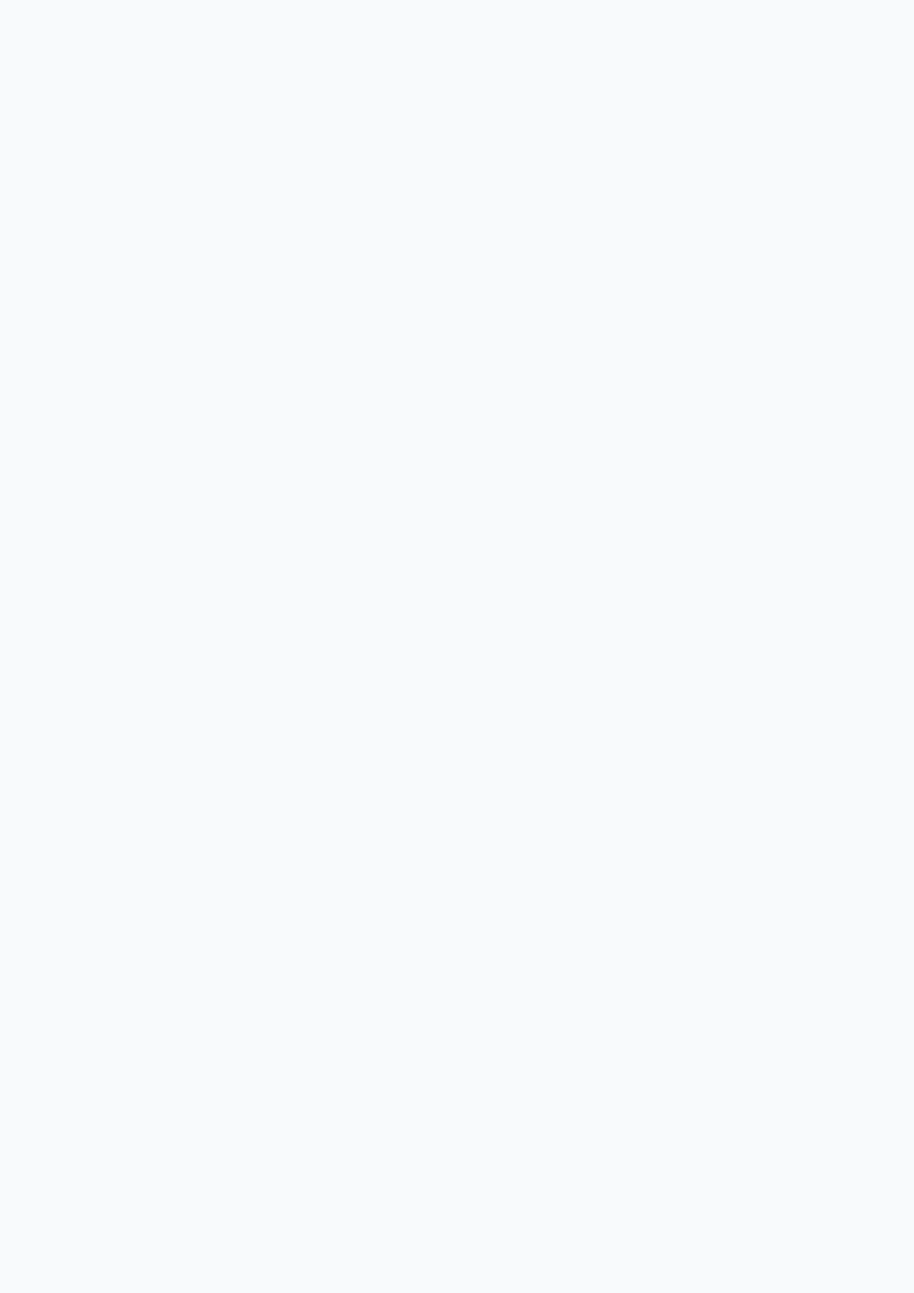
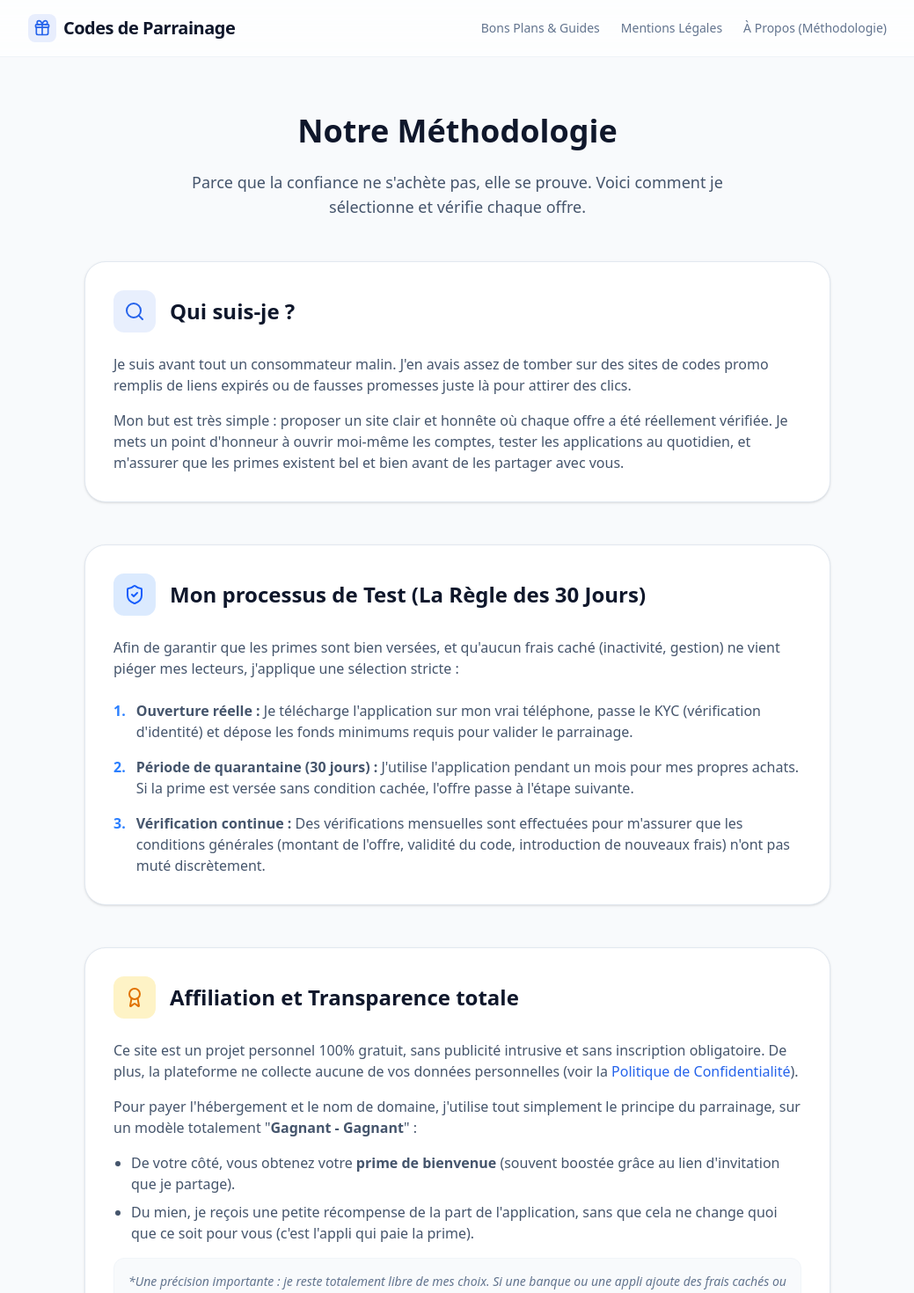
Before and after one commit to NACoaching/ParraineMoi, a Next.js app: page /a-propos in a window 1280 px wide. Before the commit this address had no page. Shown: the top 1470 px of the page at 88% size, without its empty margins (120-1159 px from the left). Before the commit the page ends 800 px from the top, so only its background shows below. Built offline with nearby package versions, Linux system fonts and the light colour scheme.

Commit message:
chore: Correction massive des warnings ESLint (échappements JSX & types) & suppression imports inutilisés

```diff
--- a/src/app/[slug]/page.tsx
+++ b/src/app/[slug]/page.tsx
@@ -1,7 +1,7 @@
 import type { Metadata } from 'next';
 import { notFound } from 'next/navigation';
 import Link from 'next/link';
-import { ShieldCheck, TrendingUp, Clock, ArrowLeft, ExternalLink, Info, ChevronRight, Home } from 'lucide-react';
+import { ShieldCheck, TrendingUp, Clock, ExternalLink, Info, ChevronRight, Home } from 'lucide-react';
 import { CopyButton } from '@/components/CopyButton';
 import { CompanyLogo } from '@/components/CompanyLogo';
 import { FaqAccordion } from '@/components/FaqAccordion';
--- a/src/app/notre-methodologie/page.tsx
+++ b/src/app/a-propos/page.tsx
@@ -3,23 +3,40 @@ import Link from 'next/link';
 import { ShieldCheck, Search, Award } from 'lucide-react';
 
 export const metadata: Metadata = {
-    title: 'Notre Méthodologie - Transparence & Indépendance',
-    description: 'Découvrez comment notre équipe déniche, teste et valide rigoureusement chaque code promo et offre de parrainage.',
+    title: 'À propos de Codes de Parrainages - Méthodologie & Indépendance',
+    description: 'Découvrez qui se cache derrière Codes de Parrainages, ma méthode de test sur 30 jours et pourquoi vous pouvez avoir confiance dans ces offres de bienvenue.',
     alternates: {
-        canonical: "/notre-methodologie",
+        canonical: "/a-propos",
     },
 };
 
-export default function MethodologiePage() {
+const personJsonLd = {
+    "@context": "https://schema.org",
+    "@type": "Person",
+    "name": "Nolwen Albanesi",
+    "jobTitle": "Créateur & Testeur indépendant",
+    "url": "https://codes-de-parrainages.com/a-propos",
+    "worksFor": {
+        "@type": "Organization",
+        "name": "Codes de Parrainages"
+    },
+    "knowsAbout": ["Banques en ligne", "Finances personnelles", "Cryptomonnaies", "Programmes de parrainage"]
+};
+
+export default function AboutPage() {
     return (
         <main className="min-h-screen px-4 py-8 sm:px-6 sm:py-16 max-w-4xl mx-auto">
+            <script
+                type="application/ld+json"
+                dangerouslySetInnerHTML={{ __html: JSON.stringify(personJsonLd) }}
+            />
             <div className="text-center mb-12">
 
                 <h1 className="text-3xl sm:text-4xl font-extrabold text-slate-900 dark:text-white mb-6">
                     Notre Méthodologie
                 </h1>
                 <p className="text-lg text-slate-600 dark:text-slate-400 max-w-2xl mx-auto">
-                    Parce que la confiance ne s'achète pas, elle se prouve. Voici comment je sélectionne et vérifie chaque offre.
+                    Parce que la confiance ne s&apos;achète pas, elle se prouve. Voici comment je sélectionne et vérifie chaque offre.
                 </p>
             </div>
 
@@ -33,10 +50,10 @@ export default function MethodologiePage() {
                         <h2 className="text-2xl font-bold m-0 text-slate-900 dark:text-white">Qui suis-je ?</h2>
                     </div>
                     <p className="text-slate-600 dark:text-slate-400 mb-4">
-                        Je suis avant tout un consommateur malin. J'en avais assez de tomber sur des sites de codes promo remplis de liens expirés ou de fausses promesses juste là pour attirer des clics.
+                        Je suis avant tout un consommateur malin. J&apos;en avais assez de tomber sur des sites de codes promo remplis de liens expirés ou de fausses promesses juste là pour attirer des clics.
                     </p>
                     <p className="text-slate-600 dark:text-slate-400">
-                        Mon but est très simple : proposer un site clair et honnête où chaque offre a été réellement vérifiée. Je mets un point d'honneur à ouvrir moi-même les comptes, tester les applications au quotidien, et m'assurer que les primes existent bel et bien avant de les partager avec vous.
+                        Mon but est très simple : proposer un site clair et honnête où chaque offre a été réellement vérifiée. Je mets un point d&apos;honneur à ouvrir moi-même les comptes, tester les applications au quotidien, et m&apos;assurer que les primes existent bel et bien avant de les partager avec vous.
                     </p>
                 </section>
 
@@ -48,20 +65,20 @@ export default function MethodologiePage() {
                         <h2 className="text-2xl font-bold m-0 text-slate-900 dark:text-white">Mon processus de Test (La Règle des 30 Jours)</h2>
                     </div>
                     <p className="text-slate-600 dark:text-slate-400 mb-6">
-                        Afin de garantir que les primes sont bien versées, et qu'aucun frais caché (inactivité, gestion) ne vient piéger mes lecteurs, j'applique une sélection stricte :
+                        Afin de garantir que les primes sont bien versées, et qu&apos;aucun frais caché (inactivité, gestion) ne vient piéger mes lecteurs, j&apos;applique une sélection stricte :
                     </p>
                     <ul className="space-y-4 text-slate-600 dark:text-slate-400 list-none pl-0">
                         <li className="flex gap-3">
                             <span className="text-blue-500 font-bold">1.</span>
-                            <span><strong>Ouverture réelle :</strong> Je télécharge l'application sur mon vrai téléphone, passe le KYC (vérification d'identité) et dépose les fonds minimums requis pour valider le parrainage.</span>
+                            <span><strong>Ouverture réelle :</strong> Je télécharge l&apos;application sur mon vrai téléphone, passe le KYC (vérification d&apos;identité) et dépose les fonds minimums requis pour valider le parrainage.</span>
                         </li>
                         <li className="flex gap-3">
                             <span className="text-blue-500 font-bold">2.</span>
-                            <span><strong>Période de quarantaine (30 jours) :</strong> J'utilise l'application pendant un mois pour mes propres achats. Si la prime est versée sans condition cachée, l'offre passe à l'étape suivante.</span>
+                            <span><strong>Période de quarantaine (30 jours) :</strong> J&apos;utilise l&apos;application pendant un mois pour mes propres achats. Si la prime est versée sans condition cachée, l&apos;offre passe à l&apos;étape suivante.</span>
                         </li>
                         <li className="flex gap-3">
                             <span className="text-blue-500 font-bold">3.</span>
-                            <span><strong>Vérification continue :</strong> Des vérifications mensuelles sont effectuées pour m'assurer que les conditions générales (montant de l'offre, validité du code, introduction de nouveaux frais) n'ont pas muté discrètement.</span>
+                            <span><strong>Vérification continue :</strong> Des vérifications mensuelles sont effectuées pour m&apos;assurer que les conditions générales (montant de l&apos;offre, validité du code, introduction de nouveaux frais) n&apos;ont pas muté discrètement.</span>
                         </li>
                     </ul>
                 </section>
@@ -77,14 +94,14 @@ export default function MethodologiePage() {
                         Ce site est un projet personnel 100% gratuit, sans publicité intrusive et sans inscription obligatoire. De plus, la plateforme ne collecte aucune de vos données personnelles (voir la <Link href="/politique-de-confidentialite" className="text-primary hover:underline">Politique de Confidentialité</Link>).
                     </p>
                     <p className="text-slate-600 dark:text-slate-400 mb-4">
-                        Pour payer l'hébergement et le nom de domaine, j'utilise tout simplement le principe du parrainage, sur un modèle totalement "<strong>Gagnant - Gagnant</strong>" :
+                        Pour payer l&apos;hébergement et le nom de domaine, j&apos;utilise tout simplement le principe du parrainage, sur un modèle totalement &quot;<strong>Gagnant - Gagnant</strong>&quot; :
                     </p>
                     <ul className="list-disc pl-5 text-slate-600 dark:text-slate-400 space-y-2 mb-4">
-                        <li>De votre côté, vous obtenez votre <strong>prime de bienvenue</strong> (souvent boostée grâce au lien d'invitation que je partage).</li>
-                        <li>Du mien, je reçois une petite récompense de la part de l'application, sans que cela ne change quoi que ce soit pour vous (c'est l'appli qui paie la prime).</li>
+                        <li>De votre côté, vous obtenez votre <strong>prime de bienvenue</strong> (souvent boostée grâce au lien d&apos;invitation que je partage).</li>
+                        <li>Du mien, je reçois une petite récompense de la part de l&apos;application, sans que cela ne change quoi que ce soit pour vous (c&apos;est l&apos;appli qui paie la prime).</li>
                     </ul>
                     <p className="text-sm italic text-slate-500 bg-slate-50 dark:bg-slate-800/50 p-4 rounded-xl border border-slate-100 dark:border-slate-800/80">
-                        *Une précision importante : je reste totalement libre de mes choix. Si une banque ou une appli ajoute des frais cachés ou modifie ses conditions à votre désavantage par la suite, je la retire immédiatement de mes recommandations, même si elle me rapporte de l'argent.
+                        *Une précision importante : je reste totalement libre de mes choix. Si une banque ou une appli ajoute des frais cachés ou modifie ses conditions à votre désavantage par la suite, je la retire immédiatement de mes recommandations, même si elle me rapporte de l&apos;argent.
                     </p>
                 </section>
 
--- a/src/app/guides/page.tsx
+++ b/src/app/guides/page.tsx
@@ -59,7 +59,7 @@ export default function GuidesPage() {
                                         day: 'numeric'
                                     })}
                                 </span>
-                                <span className="text-primary font-bold text-sm">Lire l'article →</span>
+                                <span className="text-primary font-bold text-sm">Lire l&apos;article →</span>
                             </div>
                         </Link>
                     ))}
--- a/src/app/not-found.tsx
+++ b/src/app/not-found.tsx
@@ -11,7 +11,7 @@ export default function NotFound() {
                 Page introuvable
             </h1>
             <p className="text-lg text-slate-600 dark:text-slate-400 max-w-md mb-10">
-                Oups ! Cette page n'existe pas ou a été déplacée. Pas de panique, nos meilleurs codes de parrainage vous attendent.
+                Oups ! Cette page n&apos;existe pas ou a été déplacée. Pas de panique, nos meilleurs codes de parrainage vous attendent.
             </p>
             <div className="flex flex-col sm:flex-row gap-4">
                 <Link
--- a/src/app/page.tsx
+++ b/src/app/page.tsx
@@ -75,7 +75,7 @@ export default function Home() {
           Comparateur des meilleurs codes de <span className="text-primary">parrainage</span> et offres
         </h1>
         <p className="text-lg text-slate-600 dark:text-slate-400 max-w-2xl mb-12">
-          Des offres testées et approuvées. Utilisez mes codes pour bénéficier d'avantages exclusifs lors de votre inscription.
+          Des offres testées et approuvées. Utilisez mes codes pour bénéficier d&apos;avantages exclusifs lors de votre inscription.
         </p>
 
         {/* Comment ça marche */}
@@ -92,14 +92,14 @@ export default function Home() {
               <Gift className="h-6 w-6" />
             </div>
             <div className="font-bold text-slate-900 dark:text-white mb-2 text-lg">2. Utilisez le code</div>
-            <p className="text-slate-600 dark:text-slate-400 text-sm">Copiez le code promo ou cliquez sur le lien de parrainage lors de votre inscription sur l'application.</p>
+            <p className="text-slate-600 dark:text-slate-400 text-sm">Copiez le code promo ou cliquez sur le lien de parrainage lors de votre inscription sur l&apos;application.</p>
           </div>
           <div className="flex flex-col items-center md:items-start text-center md:text-left bg-white dark:bg-slate-900 border border-slate-200 dark:border-slate-800 p-6 rounded-3xl shadow-sm hover:shadow-md transition-shadow">
             <div className="h-12 w-12 rounded-full bg-primary/10 text-primary flex items-center justify-center mb-4">
               <Wallet className="h-6 w-6" />
             </div>
             <div className="font-bold text-slate-900 dark:text-white mb-2 text-lg">3. Gagnez votre prime</div>
-            <p className="text-slate-600 dark:text-slate-400 text-sm">Une fois votre compte validé, la prime de bienvenue ou la réduction s'applique automatiquement.</p>
+            <p className="text-slate-600 dark:text-slate-400 text-sm">Une fois votre compte validé, la prime de bienvenue ou la réduction s&apos;applique automatiquement.</p>
           </div>
         </div>
 
@@ -154,8 +154,8 @@ export default function Home() {
             <div>
               <h2 className="text-xl font-bold text-slate-900 dark:text-white mb-2">Qui suis-je et pourquoi ces codes vérifiés ?</h2>
               <p className="text-sm text-slate-600 dark:text-slate-400">
-                L'idée de ce répertoire est très simple : plutôt que de laisser expirer mes invitations pour les excellents services que j'utilise au quotidien, je centralise ici les meilleurs bons plans. <br className="hidden sm:block" />
-                Je vous rassure, je <strong>teste personnellement</strong> chaque plateforme (banque en ligne, application crypto, shopping) pendant plusieurs mois avant de la lister ici. Mes avis partagés reflètent une expérience utilisateur 100% authentique. Si vous gagnez de l'argent de bienvenue grâce à ces affiliations, dites-vous que je touche également une petite prime transparente pour payer l'hébergement du site. Gagnant-gagnant ! 🤝
+                L&apos;idée de ce répertoire est très simple : plutôt que de laisser expirer mes invitations pour les excellents services que j&apos;utilise au quotidien, je centralise ici les meilleurs bons plans. <br className="hidden sm:block" />
+                Je vous rassure, je <strong>teste personnellement</strong> chaque plateforme (banque en ligne, application crypto, shopping) pendant plusieurs mois avant de la lister ici. Mes avis partagés reflètent une expérience utilisateur 100% authentique. Si vous gagnez de l&apos;argent de bienvenue grâce à ces affiliations, dites-vous que je touche également une petite prime transparente pour payer l&apos;hébergement du site. Gagnant-gagnant ! 🤝
               </p>
             </div>
           </div>
--- a/src/app/politique-de-confidentialite/page.tsx
+++ b/src/app/politique-de-confidentialite/page.tsx
@@ -19,42 +19,42 @@ export default function PolitiqueConfidentialitePage() {
                 <section className="mb-8">
                     <h2 className="text-2xl font-semibold text-slate-900 dark:text-white mb-4">1. Responsable du traitement</h2>
                     <p>
-                        Le site <strong>codes-de-parrainages.com</strong> est édité à titre personnel. Le responsable du traitement des données personnelles est l'éditeur du site.
+                        Le site <strong>codes-de-parrainages.com</strong> est édité à titre personnel. Le responsable du traitement des données personnelles est l&apos;éditeur du site.
                     </p>
                 </section>
 
                 <section className="mb-8">
                     <h2 className="text-2xl font-semibold text-slate-900 dark:text-white mb-4">2. Données collectées</h2>
                     <p>
-                        Ce site ne collecte <strong>aucune donnée personnelle directement</strong>. Aucun formulaire d'inscription, de contact ou de newsletter n'est présent sur le site. Aucun cookie publicitaire ou de tracking tiers n'est déposé sur votre navigateur.
+                        Ce site ne collecte <strong>aucune donnée personnelle directement</strong>. Aucun formulaire d&apos;inscription, de contact ou de newsletter n&apos;est présent sur le site. Aucun cookie publicitaire ou de tracking tiers n&apos;est déposé sur votre navigateur.
                     </p>
                 </section>
 
                 <section className="mb-8">
                     <h2 className="text-2xl font-semibold text-slate-900 dark:text-white mb-4">3. Analytics</h2>
                     <p>
-                        Ce site utilise <strong>Vercel Analytics</strong>, un outil d'analyse de fréquentation qui ne dépose aucun cookie et ne collecte aucune donnée personnelle identifiable. Les statistiques sont anonymes et agrégées (nombre de visites, pages vues, pays d'origine). Aucune information ne permet d'identifier un visiteur individuel.
+                        Ce site utilise <strong>Vercel Analytics</strong>, un outil d&apos;analyse de fréquentation qui ne dépose aucun cookie et ne collecte aucune donnée personnelle identifiable. Les statistiques sont anonymes et agrégées (nombre de visites, pages vues, pays d&apos;origine). Aucune information ne permet d&apos;identifier un visiteur individuel.
                     </p>
                 </section>
 
                 <section className="mb-8">
-                    <h2 className="text-2xl font-semibold text-slate-900 dark:text-white mb-4">4. Liens d'affiliation</h2>
+                    <h2 className="text-2xl font-semibold text-slate-900 dark:text-white mb-4">4. Liens d&apos;affiliation</h2>
                     <p>
-                        Lorsque vous cliquez sur un lien de parrainage ou d'affiliation présent sur ce site, vous êtes redirigé vers le site du partenaire concerné. Ce partenaire peut alors collecter des données selon sa propre politique de confidentialité. Nous vous invitons à consulter les politiques de confidentialité de chaque service avant de vous inscrire.
+                        Lorsque vous cliquez sur un lien de parrainage ou d&apos;affiliation présent sur ce site, vous êtes redirigé vers le site du partenaire concerné. Ce partenaire peut alors collecter des données selon sa propre politique de confidentialité. Nous vous invitons à consulter les politiques de confidentialité de chaque service avant de vous inscrire.
                     </p>
                 </section>
 
                 <section className="mb-8">
                     <h2 className="text-2xl font-semibold text-slate-900 dark:text-white mb-4">5. Hébergement</h2>
                     <p>
-                        Le site est hébergé par <strong>Vercel Inc.</strong> (440 N Barranca Ave #4133, Covina, CA 91723, États-Unis). Vercel peut collecter des données techniques (adresse IP, logs serveur) dans le cadre de l'hébergement. Pour plus d'informations, consultez la <a href="https://vercel.com/legal/privacy-policy" target="_blank" rel="noopener noreferrer" className="text-primary hover:underline">politique de confidentialité de Vercel</a>.
+                        Le site est hébergé par <strong>Vercel Inc.</strong> (440 N Barranca Ave #4133, Covina, CA 91723, États-Unis). Vercel peut collecter des données techniques (adresse IP, logs serveur) dans le cadre de l&apos;hébergement. Pour plus d&apos;informations, consultez la <a href="https://vercel.com/legal/privacy-policy" target="_blank" rel="noopener noreferrer" className="text-primary hover:underline">politique de confidentialité de Vercel</a>.
                     </p>
                 </section>
 
                 <section className="mb-8">
                     <h2 className="text-2xl font-semibold text-slate-900 dark:text-white mb-4">6. Vos droits (RGPD)</h2>
                     <p>
-                        Conformément au Règlement Général sur la Protection des Données (RGPD), vous disposez d'un droit d'accès, de rectification, de suppression et de portabilité de vos données personnelles, ainsi que d'un droit d'opposition et de limitation du traitement. Étant donné que ce site ne collecte aucune donnée personnelle identifiable, ces droits ne trouvent pas d'application directe. Si vous avez néanmoins des questions, vous pouvez contacter l'éditeur du site.
+                        Conformément au Règlement Général sur la Protection des Données (RGPD), vous disposez d&apos;un droit d&apos;accès, de rectification, de suppression et de portabilité de vos données personnelles, ainsi que d&apos;un droit d&apos;opposition et de limitation du traitement. Étant donné que ce site ne collecte aucune donnée personnelle identifiable, ces droits ne trouvent pas d&apos;application directe. Si vous avez néanmoins des questions, vous pouvez contacter l&apos;éditeur du site.
                     </p>
                 </section>
 
--- a/src/app/sitemap.ts
+++ b/src/app/sitemap.ts
@@ -39,7 +39,7 @@ export default function sitemap(): MetadataRoute.Sitemap {
     ];
 
     // Dynamic pages (referrals)
-    const referralsSitemap: MetadataRoute.Sitemap = referralsData.map((referral: any) => ({
+    const referralsSitemap: MetadataRoute.Sitemap = referralsData.map((referral) => ({
         url: `${baseUrl}/parrainage-${referral.slug}`,
         lastModified: referral.lastVerified ? new Date(referral.lastVerified) : new Date(),
         changeFrequency: 'monthly',
--- a/src/components/Footer.tsx
+++ b/src/components/Footer.tsx
@@ -1,5 +1,5 @@
 import Link from "next/link";
-import { Gift, ShieldCheck, Zap, Mail, ChevronRight, ExternalLink } from "lucide-react";
+import { Gift, ShieldCheck, Zap, ChevronRight, ExternalLink } from "lucide-react";
 
 export function Footer() {
     return (
--- a/src/components/ReferralCard.tsx
+++ b/src/components/ReferralCard.tsx
@@ -75,7 +75,7 @@ export function ReferralCard({ referral, isPriority = false, index }: { referral
           href={`/parrainage-${referral.slug}`}
           className="w-full flex items-center justify-center h-10 px-4 rounded-xl bg-slate-100 dark:bg-slate-800 text-slate-900 dark:text-white font-medium hover:bg-slate-200 dark:hover:bg-slate-700 transition-colors text-sm"
         >
-          Voir l'offre
+          Voir l&apos;offre
         </Link>
       </div>
     </div>
--- a/src/components/ReferralGrid.tsx
+++ b/src/components/ReferralGrid.tsx
@@ -86,7 +86,7 @@ export function ReferralGrid({ referrals, activeCategoryName = "Toutes" }: { ref
             {spotlightOffer && (
                 <div className="mb-10 w-full lg:w-2/3 mx-auto relative">
                     <div className="absolute -top-3 -right-3 z-10 bg-yellow-400 text-yellow-900 text-xs font-bold px-3 py-1.5 rounded-full flex items-center gap-1 shadow-lg transform rotate-3">
-                        <Star className="h-4 w-4 fill-yellow-900" /> L'offre du mois
+                        <Star className="h-4 w-4 fill-yellow-900" /> L&apos;offre du mois
                     </div>
                     <ReferralCard referral={spotlightOffer} isPriority={true} />
                 </div>
```
Also changed, not shown: src/app/mentions-legales/page.tsx (+4 -4 lines).
